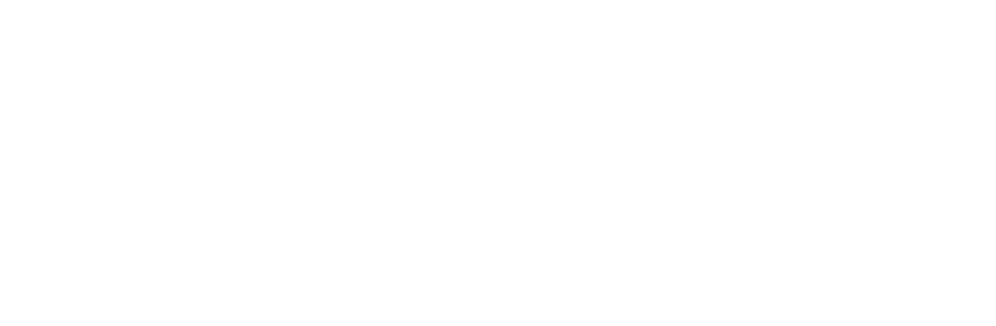
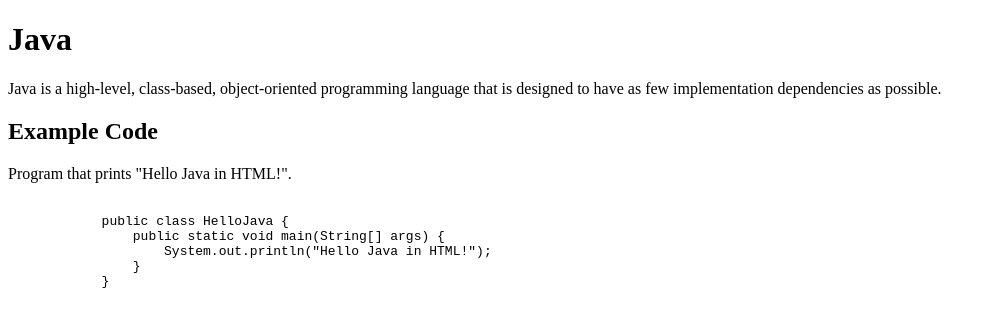
Before and after one commit to siralomarahmed/html_examples, a plain HTML site: page 003_display-code/index.html in a window 1280 px wide. Shown: the whole page, without its empty margins (0-996 px from the left). Drawn offline with Linux system fonts and the light colour scheme.

Commit message:
Add details of display-code example

```diff
--- a/003_display-code/index.html
+++ b/003_display-code/index.html
@@ -4,14 +4,32 @@
 <head>
     <!-- Meta -->
     <meta charset="UTF-8">
-    <meta name="description" content="Description...">
+    <meta name="description" content="Information site">
 
     <!-- Title -->
-    <title>The Page Title</title>
+    <title>Adding Code</title>
 </head>
 
 <body>
+    <h1>Java</h1>
+    <p>
+        Java is a high-level, class-based, object-oriented programming language
+        that is designed to have as few implementation dependencies as possible.
+    </p>
 
+    <h2>Example Code</h2>
+    <p>
+        Program that prints &quot;Hello Java in HTML!&quot;.
+    </p>
+    <pre>
+        <code>
+            public class HelloJava {
+                public static void main(String[] args) {
+                    System.out.println("Hello Java in HTML!");
+                }
+            }
+        </code>
+    </pre>
 </body>
 
 </html>
```
